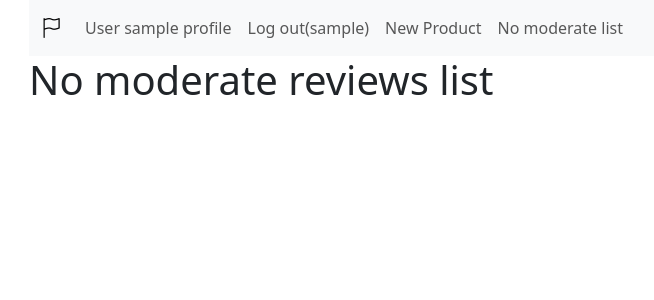
After one commit to Vityaendless/otzovik_task, a Django app: page /review/no_moderate/ in a window 1280 px wide. The commit adds this page. Shown: the top 300 px of the page, without its empty margins (53-707 px from the left). Run offline with Django 5.2, Linux system fonts and the light colour scheme; the visitor is signed in with stand-in values (Sample User, id 1); data that the repository does not hold is empty.

Commit message:
added no moderate list and permissions for it

```diff
--- a/source/webapp/templates/partial/base_menu.html
+++ b/source/webapp/templates/partial/base_menu.html
@@ -11,3 +11,6 @@
 {% if perms.webapp.add_product %}
     <a class="nav-link" href="{% url 'webapp:product_create' %}">New Product</a>
 {% endif %}
+{% if perms.webapp.see_no_moderate_reviews %}
+    <a class="nav-link" href="{% url 'webapp:no_moderate_list' %}">No moderate list</a>
+{% endif %}
--- a/source/webapp/templates/partial/reviews_list.html
+++ b/source/webapp/templates/partial/reviews_list.html
@@ -26,6 +26,13 @@
                     </a>
                 </p>
             {% endif %}
+            {% if link_to_product  %}
+                <p>
+                    <a href="{% url 'webapp:product_view' pk=review.product.pk %}" class="link-warning link-offset-2 link-underline-opacity-25 link-underline-opacity-100-hover">
+                        Go to product
+                    </a>
+                </p>
+            {% endif %}
         </li>
     {% endfor %}
 </ul>
--- /dev/null
+++ b/source/webapp/templates/reviews/no_moderate_list.html
@@ -0,0 +1,7 @@
+{% extends 'base.html' %}
+{% load static %}
+{% block title %}No moderate reviews list{% endblock %}
+{% block content %}
+    <h1>No moderate reviews list</h1>
+    {% include 'partial/reviews_list.html' with link_to_product=True %}
+{% endblock %}
--- a/source/webapp/urls.py
+++ b/source/webapp/urls.py
@@ -2,7 +2,7 @@ from django.urls import path
 from django.views.generic import RedirectView
 
 from .views import (IndexView, ProductCreateView, ProductView, ProductUpdateView, ProductDeleteView,
-                    ReviewCreateView, ReviewUpdateView, ReviewDeleteView, permission_denied)
+                    ReviewCreateView, ReviewUpdateView, ReviewDeleteView, permission_denied, NoModerateReviewsView)
 
 
 app_name = 'webapp'
@@ -16,5 +16,6 @@ urlpatterns = [
     path('product/<int:pk>/review/add/', ReviewCreateView.as_view(), name='review_create'),
     path('review/<int:pk>/update/', ReviewUpdateView.as_view(), name='review_update'),
     path('review/<int:pk>/delete/', ReviewDeleteView.as_view(), name='review_delete'),
+    path('review/no_moderate/', NoModerateReviewsView.as_view(), name='no_moderate_list'),
     path('403/', permission_denied, name='403'),
 ]
--- a/source/webapp/views/__init__.py
+++ b/source/webapp/views/__init__.py
@@ -1,3 +1,3 @@
 from .products_views import IndexView, ProductCreateView, ProductView, ProductUpdateView, ProductDeleteView
-from .reviews_views import ReviewCreateView, ReviewUpdateView, ReviewDeleteView
+from .reviews_views import ReviewCreateView, ReviewUpdateView, ReviewDeleteView, NoModerateReviewsView
 from .errors_views import permission_denied
--- a/source/webapp/views/reviews_views.py
+++ b/source/webapp/views/reviews_views.py
@@ -1,9 +1,10 @@
-from django.views.generic import CreateView, UpdateView, DeleteView
+from django.views.generic import CreateView, UpdateView, DeleteView, ListView
 from django.shortcuts import get_object_or_404, redirect, reverse
 from django.contrib.auth.mixins import PermissionRequiredMixin
 
 from ..models import Review, Product
 from ..forms import ReviewForm
+from ..helpers import Helper
 
 
 class ReviewCreateView(CreateView):
@@ -51,3 +52,21 @@ class ReviewDeleteView(PermissionRequiredMixin, DeleteView):
 
     def get_success_url(self):
         return reverse('webapp:product_view', kwargs={'pk': self.object.product.pk})
+
+
+class NoModerateReviewsView(PermissionRequiredMixin, ListView):
+    model = Review
+    template_name = 'reviews/no_moderate_list.html'
+    context_object_name = 'reviews'
+    paginate_by = 10
+    paginate_orphans = 1
+    ordering = ('-created_at',)
+    permission_required = 'webapp.see_no_moderate_reviews'
+
+    def handle_no_permission(self):
+        return redirect('webapp:403')
+
+    def get_context_data(self, *, object_list=None, **kwargs):
+        context = super().get_context_data(**kwargs)
+        context['stars'] = Helper.stars
+        return context
```
Also changed, not shown: source/webapp/models.py (+7 -0 lines), source/webapp/migrations/0011_alter_review_options.py (added).
